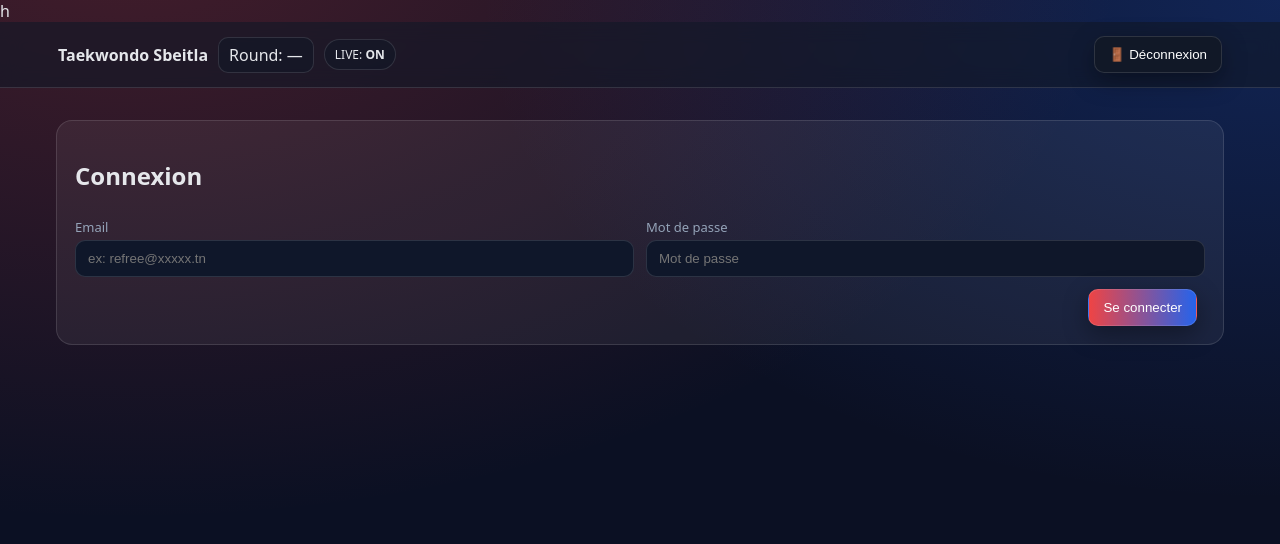
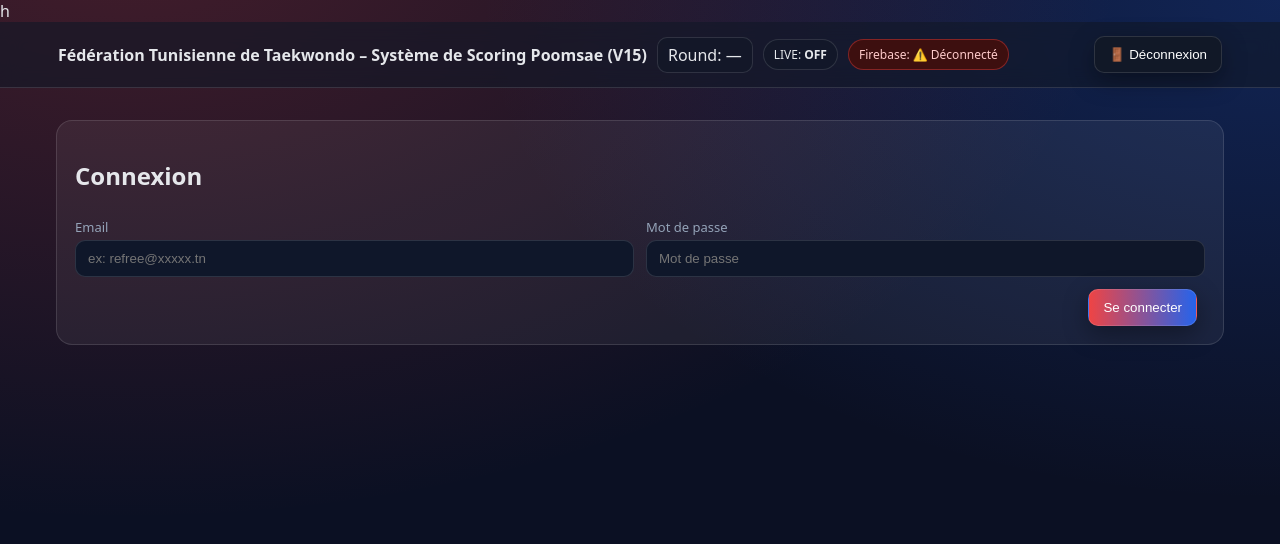
Before and after one commit to hammazayeni/Taekwondo, a plain HTML site: page index.html in a window 1280 px wide. Shown: the top 544 px of the page. Drawn offline with Linux system fonts and the light colour scheme; no server answers.

Commit message:
Update index.html

```diff
--- a/index.html
+++ b/index.html
@@ -72,16 +72,18 @@ h<!doctype html>
     <div class="caption">Designed by : Maiter. ZAYANI Ali</div>
   </div>
 
-  <div class="header">
+   <div class="header">
     <div class="header-inner">
-      <div class="title">Taekwondo Sbeitla</div>
+      <div class="title">Fédération Tunisienne de Taekwondo – Système de Scoring Poomsae (V15)</div>
       <span id="phaseBanner" class="banner">Round: —</span>
-      <span id="liveBadge" class="badge">LIVE: <b>ON</b></span>
+      <span id="liveBadge" class="badge">LIVE: <b>OFF</b></span>
+      <span id="fbStatus" class="badge err">Firebase: ⚠️ Déconnecté</span>
       <div class="spacer"></div>
       <button class="btn ghost" onclick="logout()">🚪 Déconnexion</button>
     </div>
   </div>
   <div id="toast">✅ Note enregistrée</div>
+
 
   <main class="wrap">
     <!-- LOGIN -->
```
